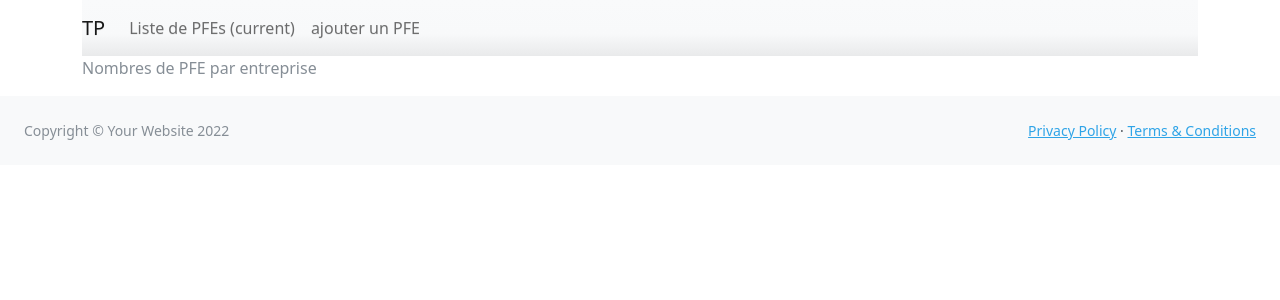
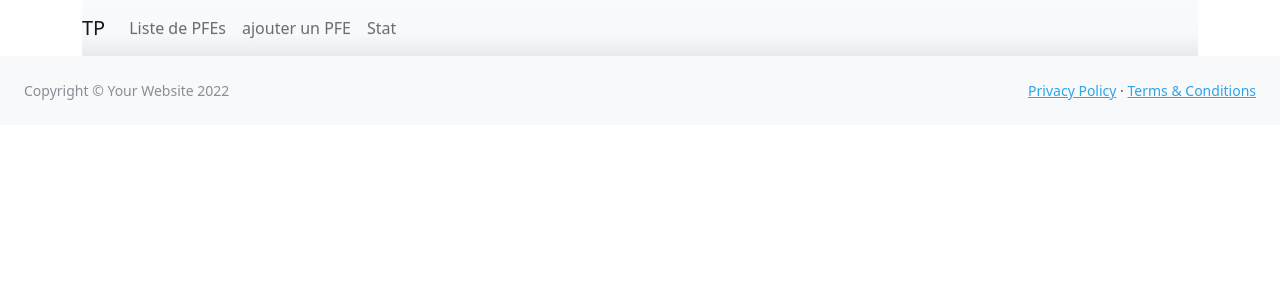
Before and after one commit to Farah-Abdelkefi/SymfonyTest, a Symfony app: template templates/pfe/index.html.twig in a window 1280 px wide. Shown: the top 300 px of the page. Run offline with Twig, Linux system fonts and the light colour scheme; the template is opened without the code that fills it, so the values that code supplies are empty; some libraries are stand-ins or nearby versions.

Commit message:
new commit

```diff
--- a/templates/pfe/add.html.twig
+++ b/templates/pfe/add.html.twig
@@ -6,5 +6,5 @@
 {% endblock %}
 
 {% block title %}
-
+Ajouter PFE
 {% endblock %}
--- a/templates/pfe/index.html.twig
+++ b/templates/pfe/index.html.twig
@@ -1,23 +1,20 @@
 {% extends 'template.html.twig' %}
 
-{% block title %} PFE {% endblock %}
+{% block title %} liste de pfe {% endblock %}
 
 {% block body %}
-    <nav aria-label="breadcrumb">
-        <ol class="breadcrumb" >
-            <li class="breadcrumb-item active" aria-current="page">Nombres de PFE par entreprise </li>
-        </ol>
-    </nav>
+
 
     <!-- cards -->
     <div class="container">
         <div class="row">
-    {% for message in pfe %}
+            {% for e in pfes %}
 
-    <div class="card text-white col-sm-4 m-2 bg-{% if loop.index is odd %}primary {% else%}secondary{%endif%} mb-3 " style="max-width: 18rem;">
-        <div class="card-header"> {{ message.designation}}</div>
+                <div class="card text-white col-sm-4 m-2 bg-primary mb-3 " style="max-width: 18rem;">
+                    <div class="card-header"> Titre : {{ e.title}}</div>
                     <div class="card-body">
-            <h5 class="card-title"> {{ message.pfe.count }} pfe(s)</h5>
+                        <h5 class="card-title"> Nom d'etudiant :{{ e.student }} </h5>
+                        <h5 class="card-title"> nom de l'entreprise :{{ e.entreprise }} </h5>
                         <p class="card-text"> </p>
 
                     </div>
@@ -28,5 +25,4 @@
     </div>
 
 
-
 {% endblock %}
--- a/templates/template.html.twig
+++ b/templates/template.html.twig
@@ -7,8 +7,8 @@
     <meta name="description" content="" />
     <meta name="author" content="" />
     <title>
-        {% block Title %}
-
+        {% block title %}
+    template
         {% endblock %}
     </title>
     <link rel="stylesheet" href ="{{asset('node_modules/bootswatch/dist/cerulean/bootstrap.min.css')}}" />
@@ -26,10 +26,13 @@
     <div class="collapse navbar-collapse" id="navbarSupportedContent">
         <ul class="navbar-nav mr-auto">
             <li class="nav-item active">
-                <a class="nav-link" href="{{path('app_pfeindex')}}">Liste de PFEs <span class="sr-only">(current)</span></a>
+                <a class="nav-link" href="{{path('app_pfe')}}">Liste de PFEs </a>
             </li>
             <li class="nav-item">
-                <a class="nav-link" href="{{path('app_pfeaddPfe')}}">ajouter un PFE</a>
+                <a class="nav-link" href="{{path('addPfe')}}">ajouter un PFE</a>
+            </li>
+            <li class="nav-item">
+                <a class="nav-link" href="{{path('stat')}}">Stat</a>
             </li>
         </ul>
 
```
Also changed, not shown: src/Controller/PfeController.php (+21 -12 lines), templates/pfe/details.html.twig (added, +21 -0 lines), templates/pfe/stat.html.twig (added, +35 -0 lines). Lines whose indentation alone changed are shown as unchanged.
